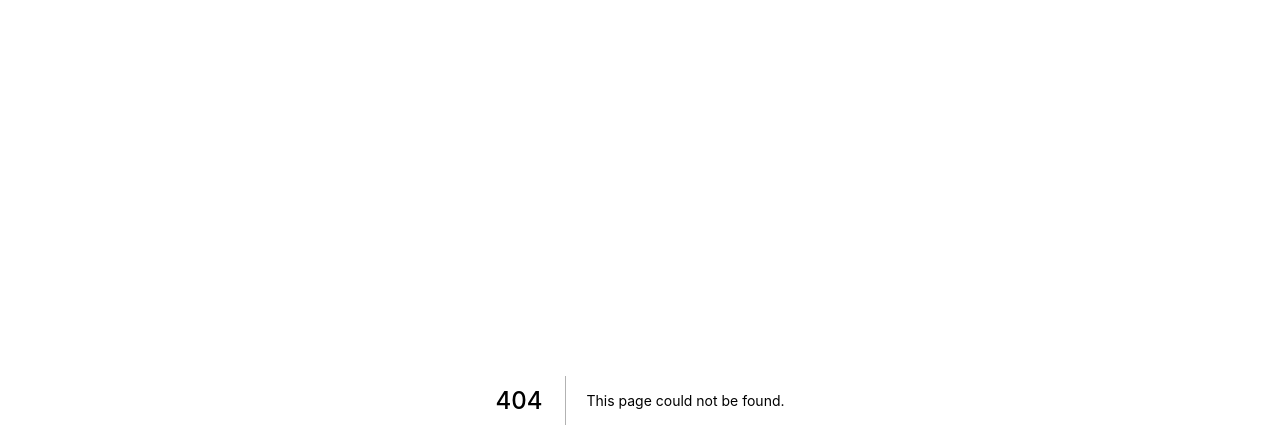
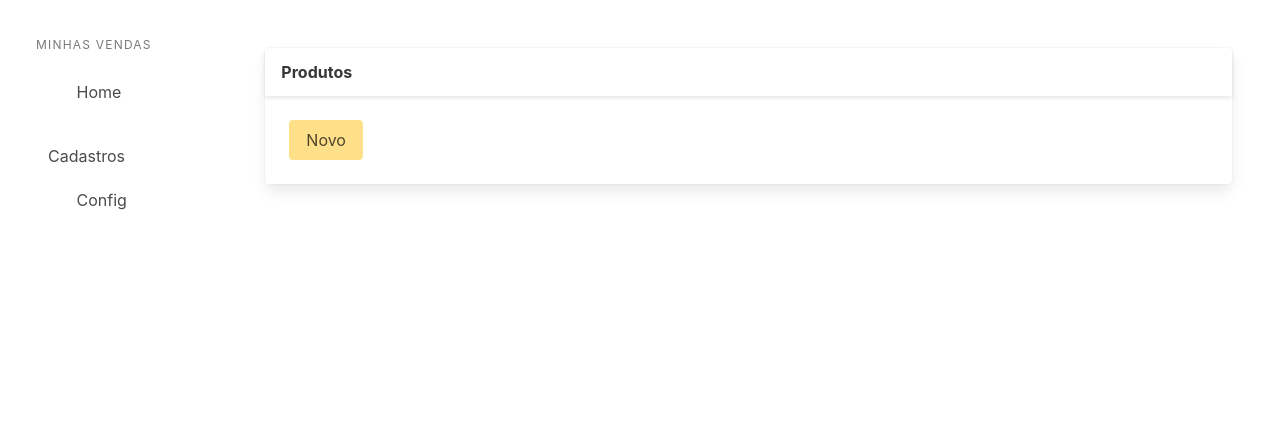
Before and after one commit to thiagobrsouza/projeto-next-fullstack, a Next.js app in the folder vendas-app/: page /consultas/produtos in a window 1280 px wide. Before the commit this address had no page. Shown: the top 448 px of the page. Built offline with nearby package versions, Linux system fonts and the light colour scheme.

Commit message:
Criando a pagina de listagem de produtos

```diff
--- a/vendas-app/src/components/index.ts
+++ b/vendas-app/src/components/index.ts
@@ -1,3 +1,3 @@
 export { Layout } from './layout';
-export { CadastroProdutos } from './produtos';
+export { CadastroProdutos, ListagemProdutos } from './produtos';
 export { Input, Message } from './common';
--- a/vendas-app/src/components/produtos/cadastro/index.tsx
+++ b/vendas-app/src/components/produtos/cadastro/index.tsx
@@ -4,6 +4,7 @@
 import { Produto } from 'app/models/produtos';
 import { converterEmBigDecimal } from 'app/util/money';
 import { Alert } from 'components/common/message';
+import Link from 'next/link';
 import * as yup from 'yup';
 
 const msgCampoObrigatorio = 'Campo obrigatório!'
@@ -108,7 +109,9 @@
           </button>
         </div>
         <div className="control">
-          <button className="button">Voltar</button>
+          <Link href="/consultas/produtos">
+            <button className="button">Voltar</button>
+          </Link>
         </div>
       </div>
 
--- a/vendas-app/src/components/produtos/index.ts
+++ b/vendas-app/src/components/produtos/index.ts
@@ -1 +1,2 @@
 export { CadastroProdutos } from './cadastro'
+export { ListagemProdutos } from './listagem'
--- /dev/null
+++ b/vendas-app/src/components/produtos/listagem/index.tsx
@@ -0,0 +1,13 @@
+import { Layout } from "components"
+import Link from 'next/link'
+
+export const ListagemProdutos: React.FC = () => {
+  return (
+    <Layout titulo="Produtos">
+      <Link href="/cadastros/produtos">
+        <button className="button is-warning">Novo</button>
+      </Link>
+      <br />
+    </Layout>
+  )
+}
--- /dev/null
+++ b/vendas-app/src/pages/consultas/produtos/index.tsx
@@ -0,0 +1,3 @@
+import { ListagemProdutos } from "components";
+
+export default ListagemProdutos;
```
